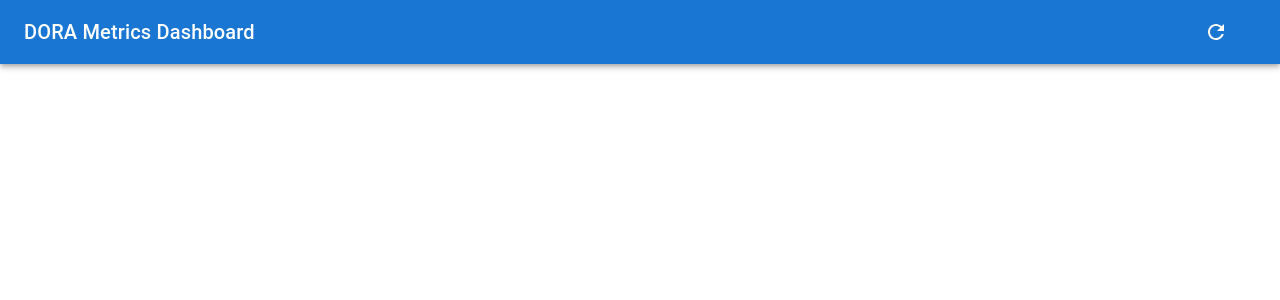
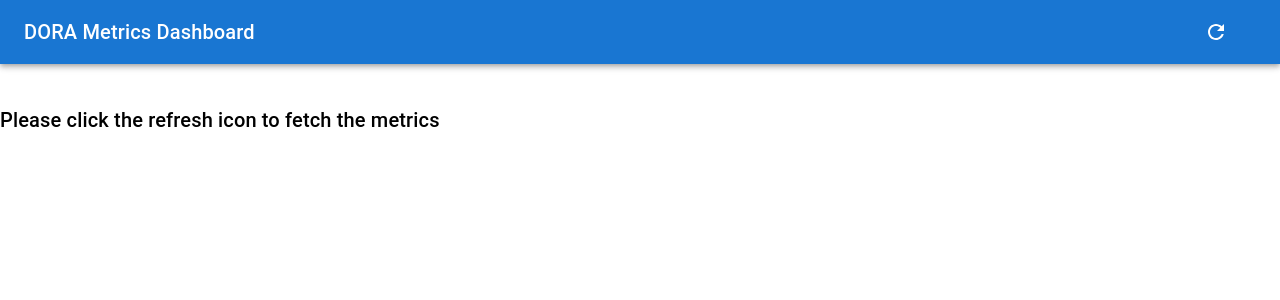
Before and after one commit to eoinkane/uni-honours, a React (Create React App) app in the folder frontend/: page / in a window 1280 px wide. Shown: the top 300 px of the page. Built offline with nearby package versions, Linux system fonts and the light colour scheme; no server answers.

Commit message:
Startup and Error messages

```diff
--- a/frontend/src/App.tsx
+++ b/frontend/src/App.tsx
@@ -118,6 +118,12 @@ const App = () => {
 
   const renderContent = () => {
     switch (state) {
+      case 'startup':
+        return (
+          <Typography variant="h6">
+            Please click the refresh icon to fetch the metrics
+          </Typography>
+        );
       case 'loading':
         return <LinearProgress />;
       case 'loaded':
@@ -181,6 +187,12 @@ const App = () => {
             </p>
           </>
         );
+      case 'error':
+        return (
+          <Typography variant="h6">
+            An error occured while fetching the metrics
+          </Typography>
+        );
       default:
         return null;
     }
```
